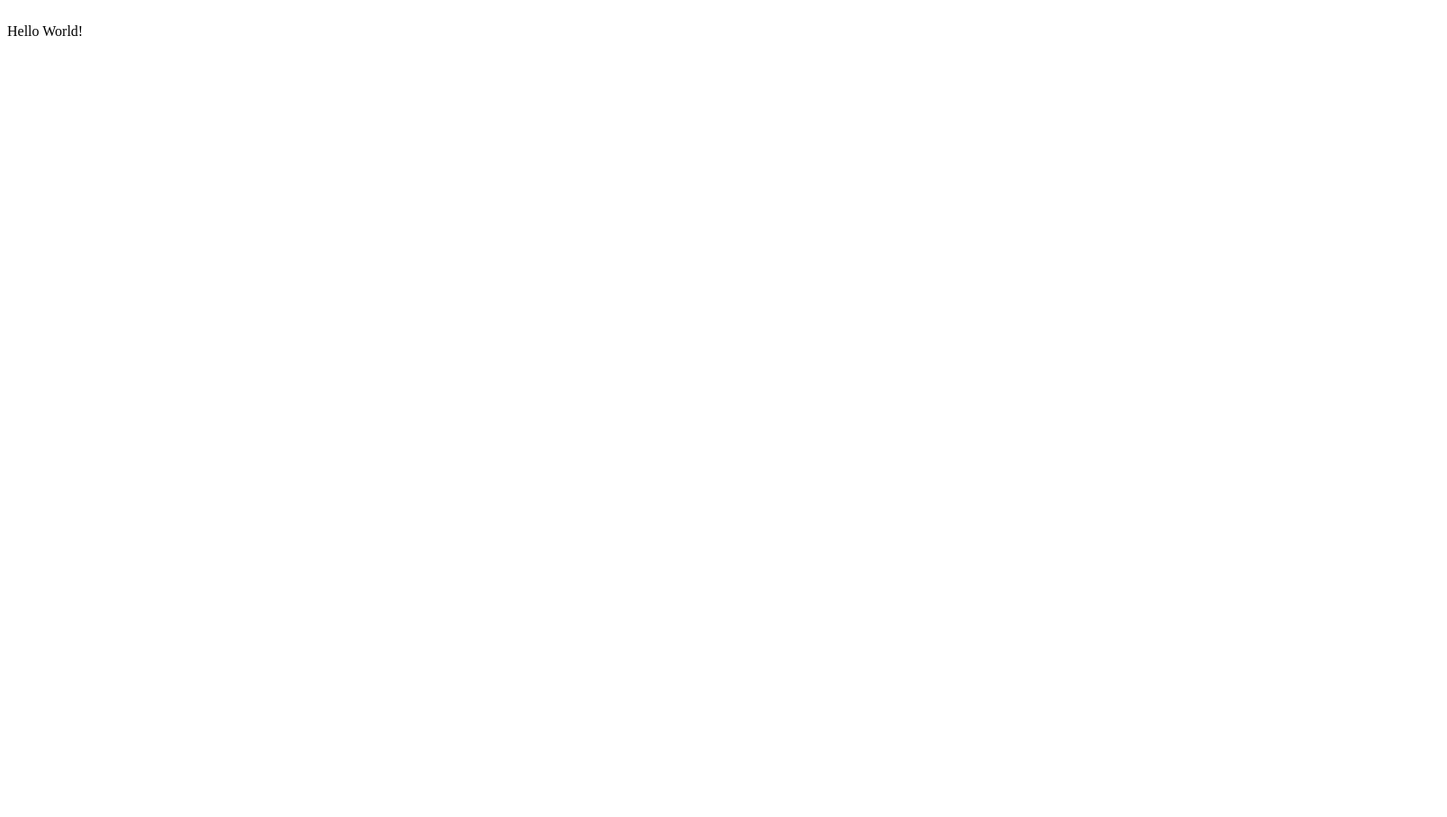
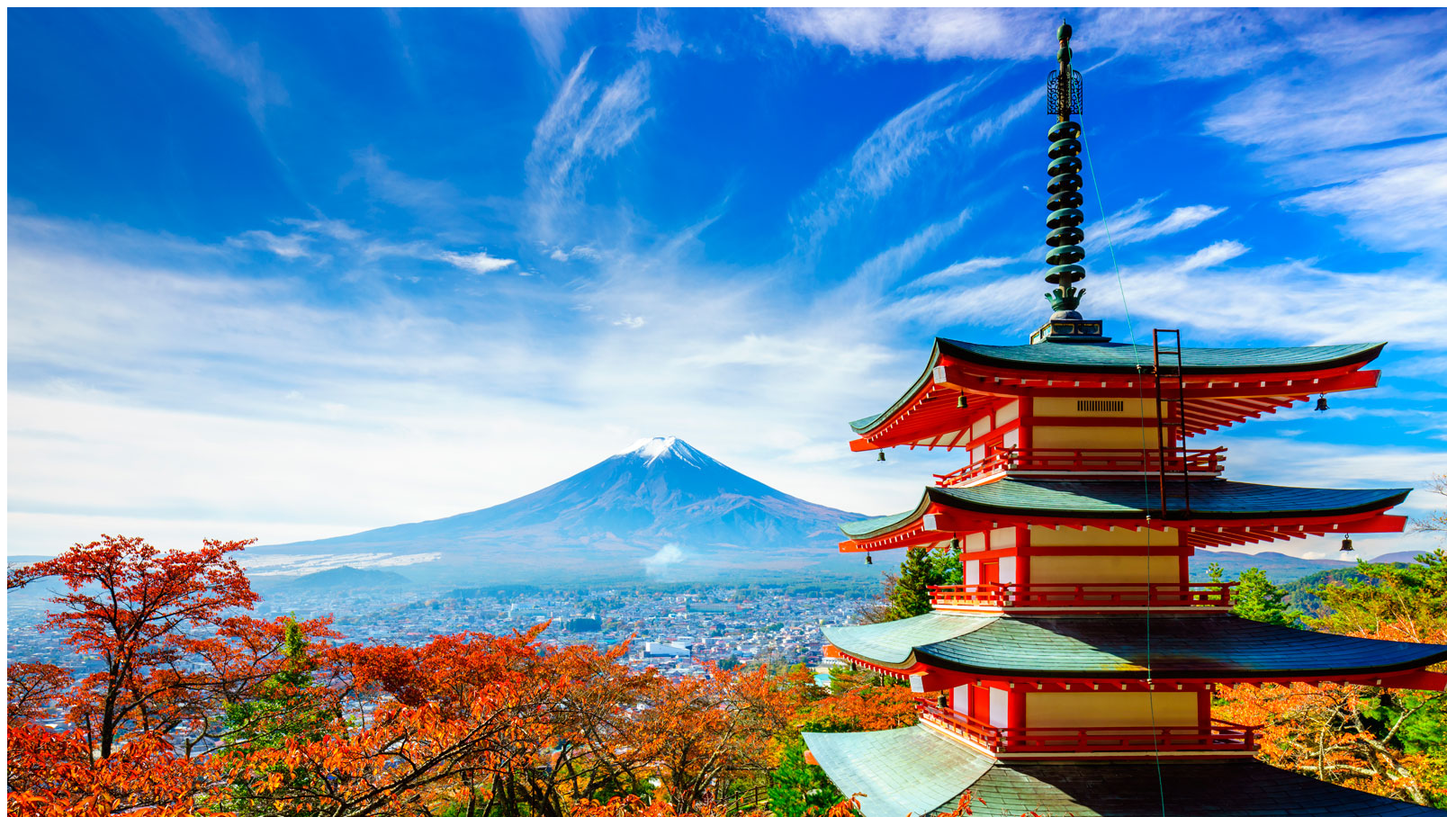
Before and after one commit to jadanza1/RIP_Plans, a plain HTML site: page index.html in a window 1280 px wide. Shown: the top 908 px of the page at 90% size, 1608 px wide, since content can reach past the window. Before the commit the page ends 800 px from the top, so only its background shows below. Drawn offline with Linux system fonts and the light colour scheme.

Commit message:
test image link

```diff
--- a/index.html
+++ b/index.html
@@ -7,7 +7,7 @@
 	<div class="primary-container">
 	<header>
 		<div class="header-image-container">
-			<img src="">
+			<img src="img/header-japan-img.jpg">
 		</div>
 
 	</header>
```
